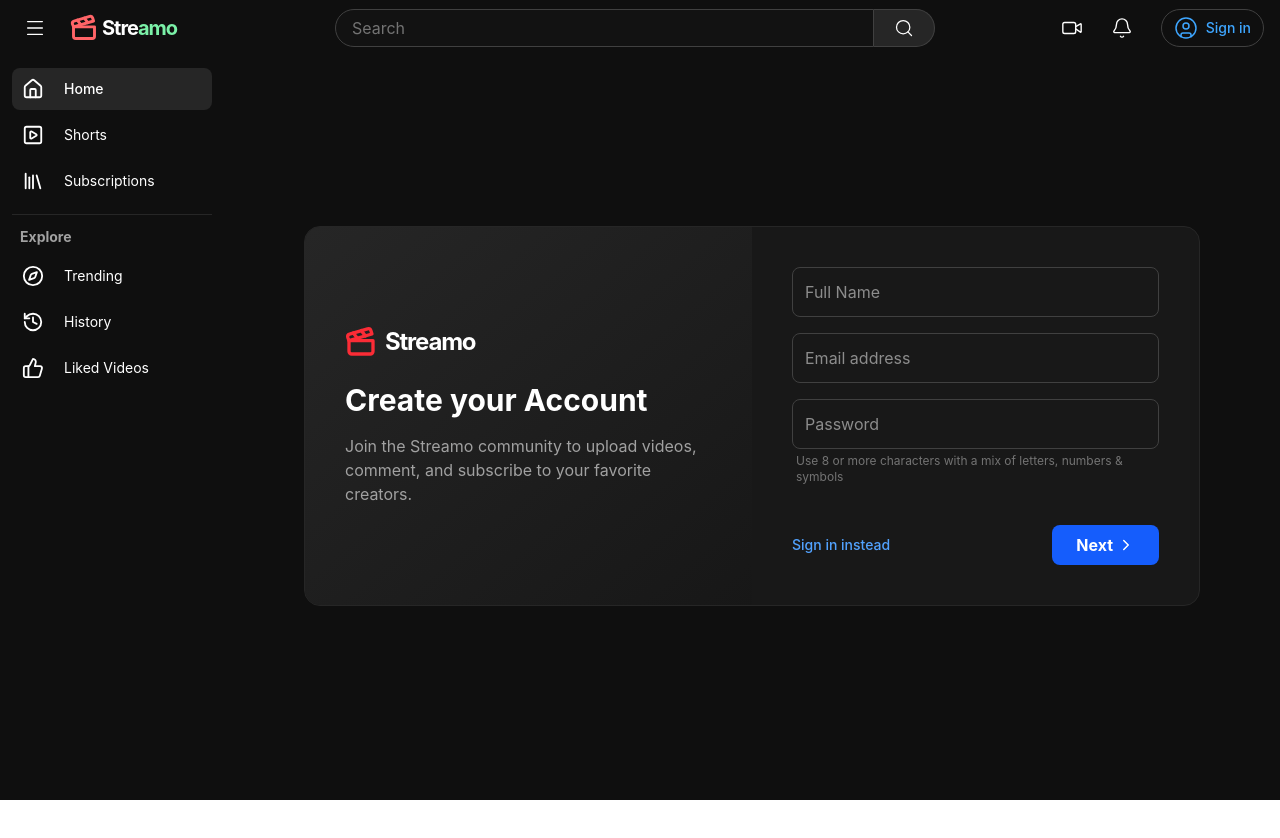
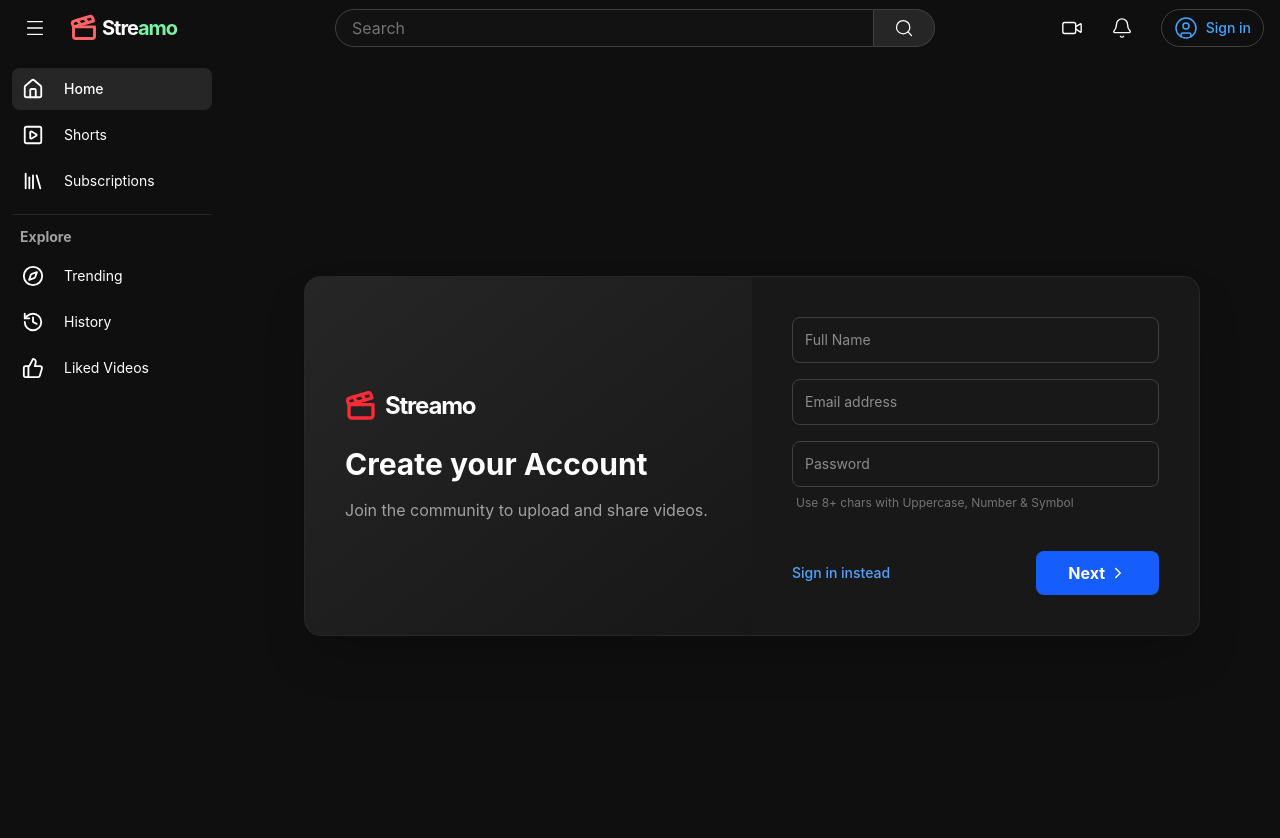
Before and after one commit to WilliamMark1963/Streamo, a React (Vite) app in the folder streamo-client/: page /register in a window 1280 px wide. Shown: the top 838 px of the page. Before the commit the page ends 800 px from the top, so only its background shows below. Built offline with nearby package versions, Linux system fonts and the light colour scheme.

Commit message:
Fixed Bugs of Regestration Model

```diff
--- a/streamo-client/src/Components/Register.jsx
+++ b/streamo-client/src/Components/Register.jsx
@@ -1,76 +1,138 @@
 import React, { useState } from 'react';
-import { Clapperboard, ChevronRight } from 'lucide-react';
+import { Clapperboard, ChevronRight, AlertCircle } from 'lucide-react';
 import { Link, useNavigate } from 'react-router-dom';
-import API from "../utils/APIintercept"
+import API from "../utils/APIintercept";
 
 function Register() {
+  const [formData, setFormData] = useState({ fullName: '', email: '', password: '' });
+  const [errors, setErrors] = useState({});
+  const [serverError, setServerError] = useState("");
+  const navigate = useNavigate();
 
-  const [formData, setFormData] = useState({ fullName: '', email: '', password: '' });
-  const navigate = useNavigate();
+  const patterns = {
+    fullName: /^[a-zA-Z\s]{3,}$/,
+    email: /^[^\s@]+@[^\s@]+\.[^\s@]+$/,
+    password: /^(?=.*[a-z])(?=.*[A-Z])(?=.*\d)(?=.*[@$!%*?&])[A-Za-z\d@$!%*?&]{8,}$/
+  };
+
+  const validate = () => {
+    let tempErrors = {};
+    if (!formData.fullName.trim()) {
+      tempErrors.fullName = "Full name is required";
+    } else if (!patterns.fullName.test(formData.fullName)) {
+      tempErrors.fullName = "Name must be letters only (min 3)";
+    }
+    if (!formData.email.trim()) {
+      tempErrors.email = "Email is required";
+    } else if (!patterns.email.test(formData.email)) {
+      tempErrors.email = "Invalid email format";
+    }
+    if (!formData.password) {
+      tempErrors.password = "Password is required";
+    } else if (!patterns.password.test(formData.password)) {
+      tempErrors.password = "Weak password (Need Uppercase, Number, Special Char)";
+    }
+    setErrors(tempErrors);
+    return Object.keys(tempErrors).length === 0;
+  };
+
   const handleSubmit = async (e) => {
     e.preventDefault();
+    setServerError("");
+    if (!validate()) return;
+
     try {
       const { data } = await API.post('/register', formData);
-      alert("Registration Successful! Please Sign In.");
+      alert("Registration Successful!");
       navigate('/signin');
     } catch (err) {
-      alert(err.response?.data?.message || "Registration Failed");
+      setServerError(err.response?.data?.message || "Registration Failed");
+      setTimeout(() => setServerError(""), 5000);
     }
   };
 
+  return (
+    <div className='flex items-center justify-center w-full min-h-screen bg-[#0f0f0f] text-white p-4 relative'>
 
-  return (
-    <div className='flex items-center justify-center w-full min-h-[90vh] bg-[#0f0f0f] text-white p-4'>
-      <div className='bg-[#181818] border border-neutral-800 rounded-2xl flex flex-col md:flex-row w-full max-w-4xl overflow-hidden'>
+      {/* Responsive Toast Popup */}
+      {serverError && (
+        <div className='fixed top-5 right-5 left-5 md:left-auto bg-red-600 text-white px-6 py-3 rounded-lg shadow-2xl flex items-center gap-3 animate-bounce z-50 justify-center md:justify-start'>
+          <AlertCircle size={20} />
+          <span className="font-bold text-xs md:text-sm uppercase tracking-wide">{serverError}</span>
+        </div>
+      )}
 
-        {/* Left Side: Branding/Info */}
-        <div className='p-10 flex-1 flex flex-col justify-center bg-gradient-to-br from-neutral-800 to-neutral-900'>
-          <div className='flex items-center gap-2 mb-6'>
+      {/* Main Container: Stacked on mobile (flex-col), Side-by-side on desktop (md:flex-row) */}
+      <div className='bg-[#181818] border border-neutral-800 rounded-2xl flex flex-col md:flex-row w-full max-w-4xl overflow-hidden shadow-2xl'>
+
+        {/* Branding: Centered text on mobile, Left-aligned on desktop */}
+        <div className='p-8 md:p-10 flex-1 flex flex-col justify-center items-center md:items-start bg-gradient-to-br from-neutral-800 to-neutral-900 text-center md:text-left'>
+          <div className='flex items-center gap-2 mb-4 md:mb-6'>
             <Clapperboard size={32} className="text-red-500" strokeWidth={2.5} />
             <span className='font-bold text-2xl tracking-tighter'>Streamo</span>
           </div>
-          <h1 className='text-3xl font-bold mb-4'>Create your Account</h1>
-          <p className='text-neutral-400'>Join the Streamo community to upload videos, comment, and subscribe to your favorite creators.</p>
+          <h1 className='text-2xl md:text-3xl font-bold mb-2 md:mb-4'>Create your Account</h1>
+          <p className='text-neutral-400 text-sm md:text-base max-w-xs md:max-w-none'>Join the community to upload and share videos.</p>
         </div>
 
-        {/* Right Side: Form */}
-        <div className='p-10 flex-1'>
-          <form className='flex flex-col gap-4' onSubmit={(e) => handleSubmit(e)}>
-            <input
-              onChange={(e) => setFormData({ ...formData, fullName: e.target.value })}
-              type="text" placeholder="Full Name" required
-              className='bg-transparent border border-neutral-700 p-3 rounded-lg focus:border-blue-500 outline-none'
-            />
+        {/* Form Container */}
+        <div className='p-6 md:p-10 flex-1'>
+          <form className='flex flex-col gap-4' onSubmit={handleSubmit} noValidate>
 
-            <input
-              type="email"
-              placeholder="Email address"
-              className='bg-transparent border border-neutral-700 p-3 rounded-lg focus:border-blue-500 outline-none'
-              onChange={(e) => setFormData({ ...formData, email: e.target.value })}
-            />
-
-            <div className='relative'>
+            <div className='flex flex-col gap-1'>
               <input
-                type="password"
-                placeholder="Password"
-                className='w-full bg-transparent border border-neutral-700 p-3 rounded-lg focus:border-blue-500 outline-none'
-                onChange={(e) => setFormData({ ...formData, password: e.target.value })}
+                onChange={(e) => setFormData({ ...formData, fullName: e.target.value })}
+                type="text" placeholder="Full Name"
+                className={`bg-neutral-900 md:bg-transparent border ${errors.fullName ? 'border-red-500 animate-shake' : 'border-neutral-700'} p-3 rounded-lg focus:border-blue-500 outline-none transition-colors text-sm`}
               />
-              <p className='text-xs text-neutral-500 mt-1 px-1'>Use 8 or more characters with a mix of letters, numbers & symbols</p>
+              {errors.fullName && <span className='text-red-500 text-[10px] font-bold uppercase ml-1'>{errors.fullName}</span>}
             </div>
 
-            <div className='flex items-center justify-between mt-6'>
-              <Link to="/signin" className='text-blue-400 text-sm font-medium hover:underline'>
+            <div className='flex flex-col gap-1'>
+              <input
+                type="email" placeholder="Email address"
+                onChange={(e) => setFormData({ ...formData, email: e.target.value })}
+                className={`bg-neutral-900 md:bg-transparent border ${errors.email ? 'border-red-500 animate-shake' : 'border-neutral-700'} p-3 rounded-lg focus:border-blue-500 outline-none transition-colors text-sm`}
+              />
+              {errors.email && <span className='text-red-500 text-[10px] font-bold uppercase ml-1'>{errors.email}</span>}
+            </div>
+
+            <div className='flex flex-col gap-1 relative'>
+              <input
+                type="password" placeholder="Password"
+                onChange={(e) => setFormData({ ...formData, password: e.target.value })}
+                className={`w-full bg-neutral-900 md:bg-transparent border ${errors.password ? 'border-red-500 animate-shake' : 'border-neutral-700'} p-3 rounded-lg focus:border-blue-500 outline-none transition-colors text-sm`}
+              />
+              {errors.password ? (
+                <span className='text-red-500 text-[10px] font-bold uppercase ml-1'>{errors.password}</span>
+              ) : (
+                <p className='text-[10px] md:text-xs text-neutral-500 mt-1 px-1'>Use 8+ chars with Uppercase, Number & Symbol</p>
+              )}
+            </div>
+
+            <div className='flex flex-col md:flex-row items-center justify-between mt-4 md:mt-6 gap-4'>
+              <Link to="/signin" className='text-blue-400 text-xs md:text-sm font-medium hover:underline order-2 md:order-1'>
                 Sign in instead
               </Link>
-              <button className='bg-blue-600 hover:bg-blue-700 px-6 py-2 rounded-lg font-bold flex items-center gap-1 transition-all' type='submit'>
+              <button
+                className='w-full md:w-auto bg-blue-600 hover:bg-blue-700 px-8 py-2.5 rounded-lg font-bold flex items-center justify-center gap-1 transition-all active:scale-95 order-1 md:order-2'
+                type='submit'
+              >
                 Next <ChevronRight size={18} />
               </button>
             </div>
           </form>
         </div>
+      </div>
 
-      </div>
+      <style>{`
+        @keyframes shake {
+          0%, 100% { transform: translateX(0); }
+          25% { transform: translateX(-5px); }
+          75% { transform: translateX(5px); }
+        }
+        .animate-shake { animation: shake 0.2s ease-in-out 0s 2; }
+      `}</style>
     </div>
   );
 }
```
Also changed, not shown: 1 other file (tests, documents, lock files or other folders).
